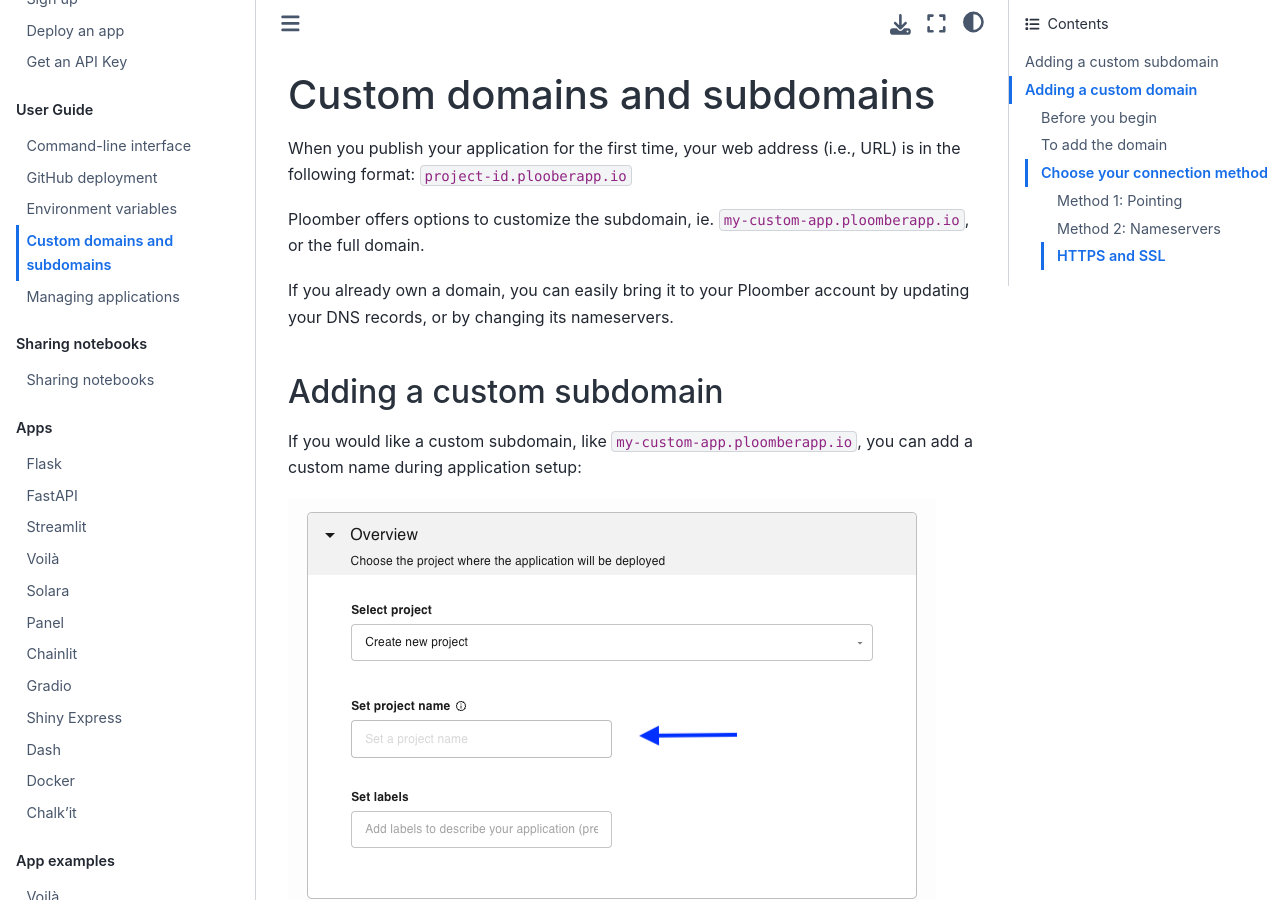
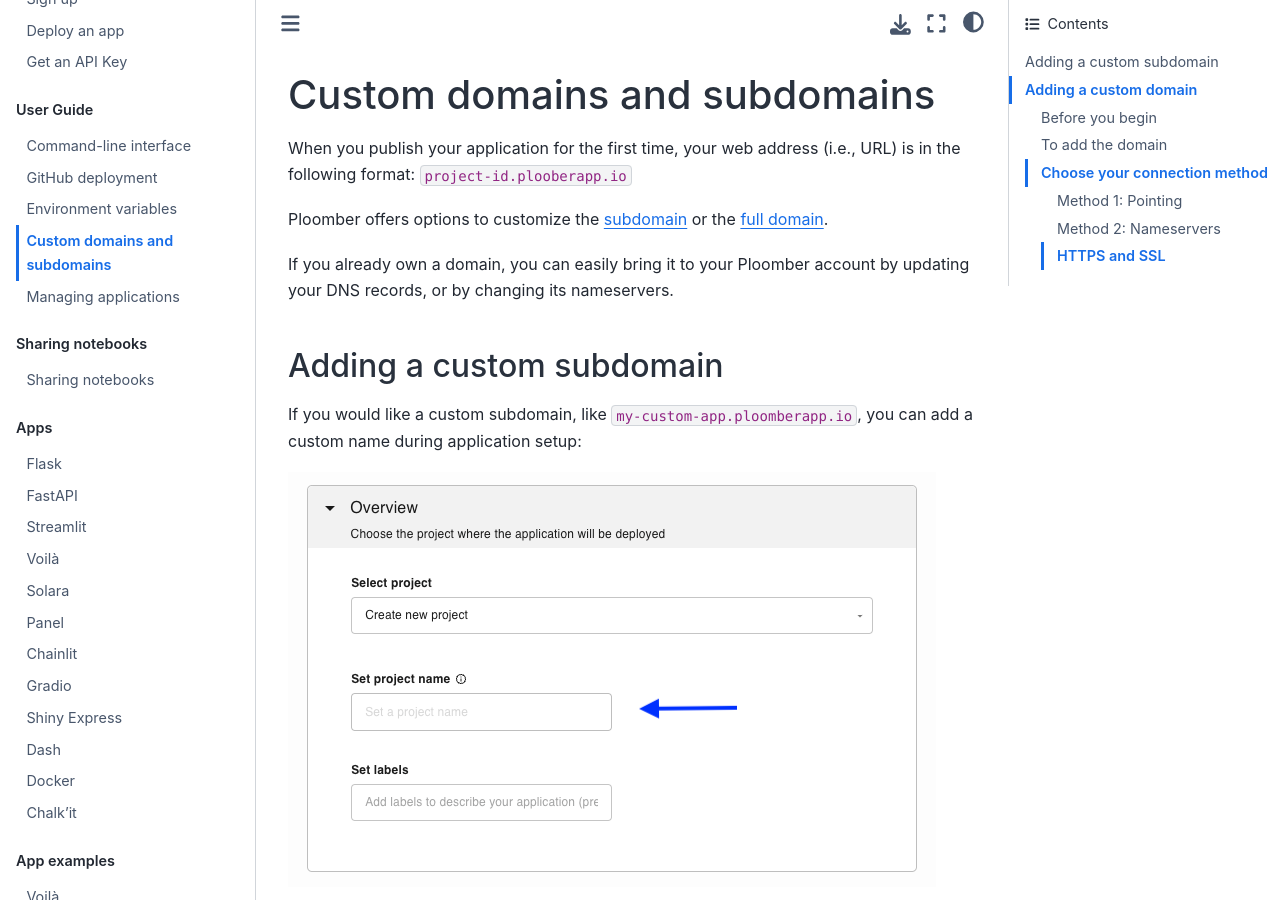
Before and after one commit to ploomber/doc, a Jupyter Book: the page built from doc/user-guide/custom-domains.md, in a window 1280 px wide and 900 px high. Built offline with Jupyter Book 1.0.4 settings and Sphinx 7.4.7 and the Sphinx Book theme 1.1.4, drawn with Linux system fonts in a browser that asks for light colours.

Commit message:
replace img, add cross refs

```diff
--- a/doc/user-guide/custom-domains.md
+++ b/doc/user-guide/custom-domains.md
@@ -2,10 +2,11 @@
 
 When you publish your application for the first time, your web address (i.e., URL) is in the following format: `project-id.plooberapp.io`
 
-Ploomber offers options to customize the subdomain, ie. `my-custom-app.ploomberapp.io`, or the full domain.
+Ploomber offers options to customize the [subdomain](#custom-subdomain) or the [full domain](#custom-domain).
 
 If you already own a domain, you can easily bring it to your Ploomber account by updating your DNS records, or by changing its nameservers.
 
+(custom-subdomain)=
 ## Adding a custom subdomain
 
 If you would like a custom subdomain, like `my-custom-app.ploomberapp.io`, you can add a custom name during application setup:
```
Also changed, not shown: doc/static/manage-apps/see-labels-main.png.
